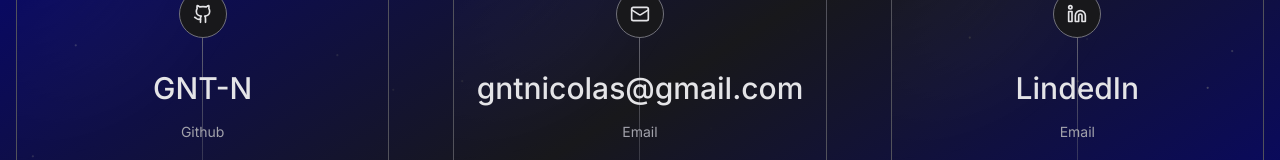
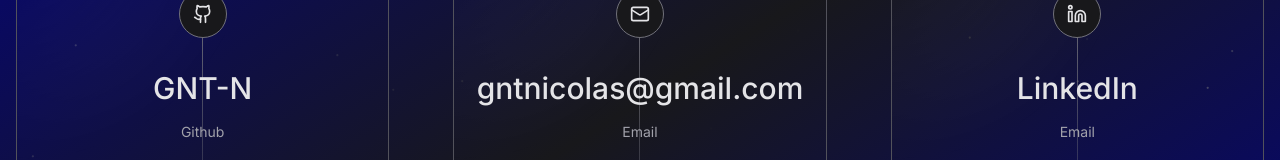
Before and after one commit to GNT-N/my-portfolio, a Next.js app: page /contact in a window 1280 px wide. Shown: the part 298-458 px from the top of the page. Built offline with nearby package versions, Linux system fonts and the light colour scheme; what tw-elements would draw is missing.

Commit message:
Update page.tsx

```diff
--- a/src/app/contact/page.tsx
+++ b/src/app/contact/page.tsx
@@ -25,7 +25,7 @@
         icon: <Linkedin size={20} />,
         href: "https://www.linkedin.com/in/nicolas-gonot-3054a7272/",
         label: "Email",
-        handle: "LindedIn",
+        handle: "LinkedIn",
     },
     // {
     //     id: "steam",
```
